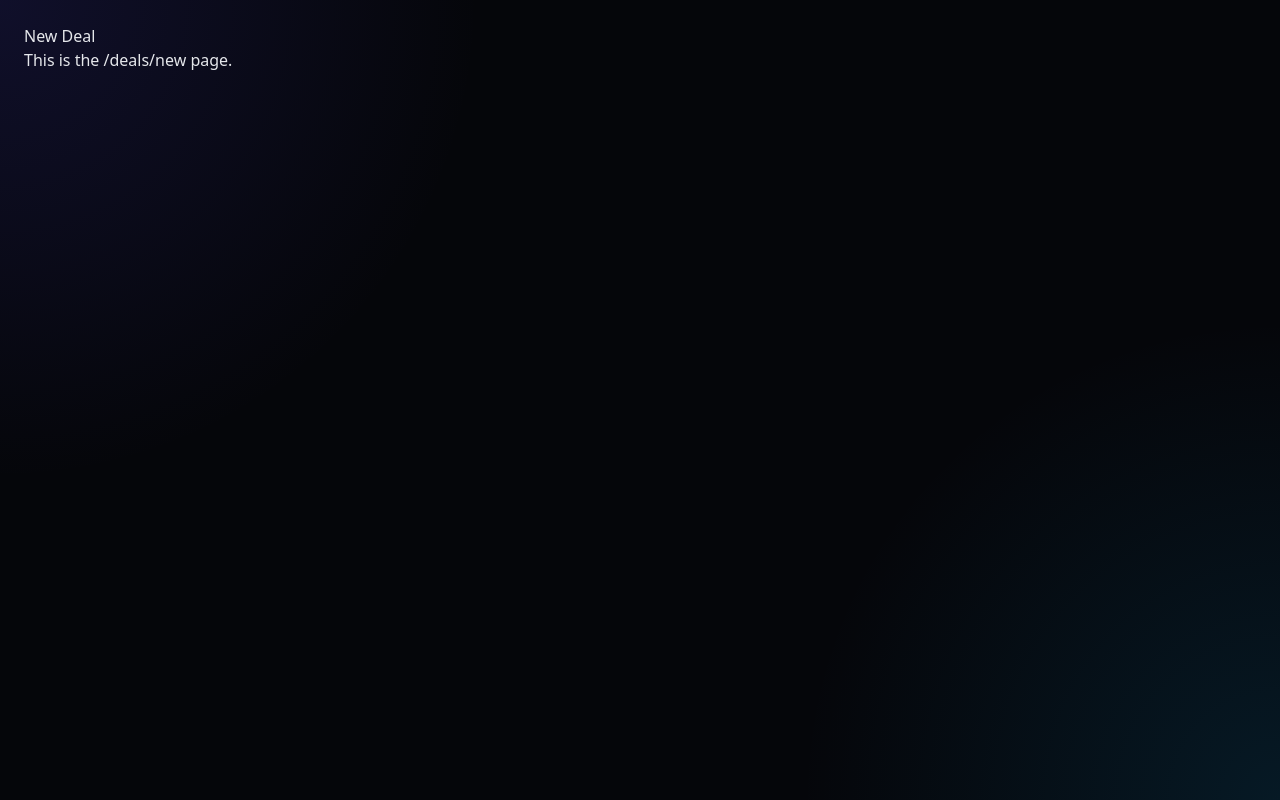
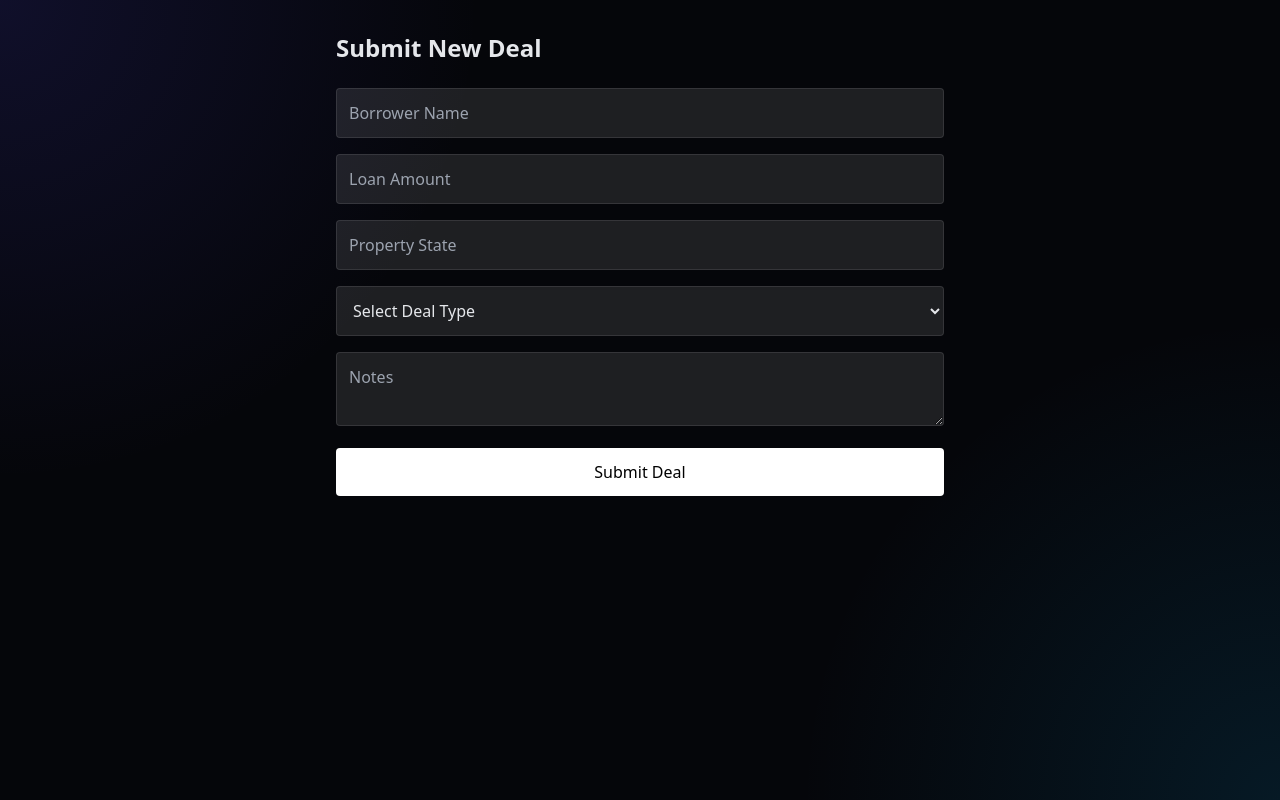
Before and after one commit to mecyahh/one-percent-deal-house, a Next.js app: page /deals/new in a window 1280 px wide. Built offline with nearby package versions, Linux system fonts and the light colour scheme.

Commit message:
Update page.tsx

```diff
--- a/app/deals/new/page.tsx
+++ b/app/deals/new/page.tsx
@@ -1,8 +1,79 @@
+"use client";
+
+import { useState } from "react";
+
 export default function NewDealPage() {
+  const [form, setForm] = useState({
+    borrower: "",
+    amount: "",
+    state: "",
+    dealType: "",
+    notes: "",
+  });
+
+  function handleChange(e: React.ChangeEvent<HTMLInputElement | HTMLTextAreaElement | HTMLSelectElement>) {
+    setForm({ ...form, [e.target.name]: e.target.value });
+  }
+
+  function handleSubmit(e: React.FormEvent) {
+    e.preventDefault();
+    console.log("Deal submitted:", form);
+
+    // Webhook will be added next
+    alert("Deal submitted (mock)");
+  }
+
   return (
-    <div style={{ padding: "24px" }}>
-      <h1>New Deal</h1>
-      <p>This is the /deals/new page.</p>
+    <div className="max-w-2xl mx-auto p-8">
+      <h1 className="text-2xl font-semibold mb-6">Submit New Deal</h1>
+
+      <form onSubmit={handleSubmit} className="space-y-4">
+        <input
+          name="borrower"
+          placeholder="Borrower Name"
+          onChange={handleChange}
+          className="w-full p-3 rounded bg-white/10 border border-white/10"
+        />
+
+        <input
+          name="amount"
+          placeholder="Loan Amount"
+          onChange={handleChange}
+          className="w-full p-3 rounded bg-white/10 border border-white/10"
+        />
+
+        <input
+          name="state"
+          placeholder="Property State"
+          onChange={handleChange}
+          className="w-full p-3 rounded bg-white/10 border border-white/10"
+        />
+
+        <select
+          name="dealType"
+          onChange={handleChange}
+          className="w-full p-3 rounded bg-white/10 border border-white/10"
+        >
+          <option value="">Select Deal Type</option>
+          <option value="DSCR">DSCR</option>
+          <option value="Fix & Flip">Fix & Flip</option>
+          <option value="Bridge">Bridge</option>
+        </select>
+
+        <textarea
+          name="notes"
+          placeholder="Notes"
+          onChange={handleChange}
+          className="w-full p-3 rounded bg-white/10 border border-white/10"
+        />
+
+        <button
+          type="submit"
+          className="w-full p-3 rounded bg-white text-black font-medium"
+        >
+          Submit Deal
+        </button>
+      </form>
     </div>
   );
 }
```
